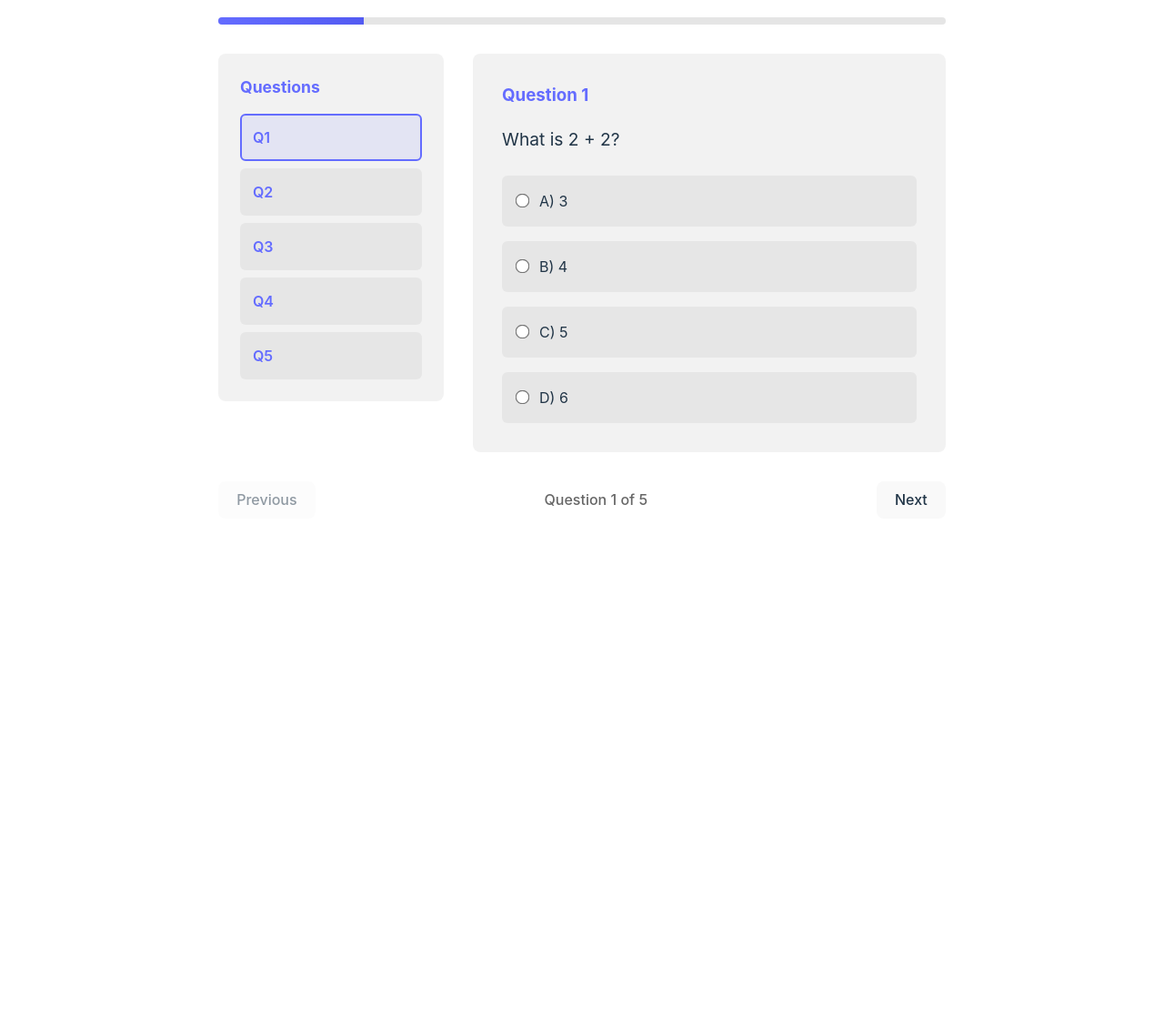
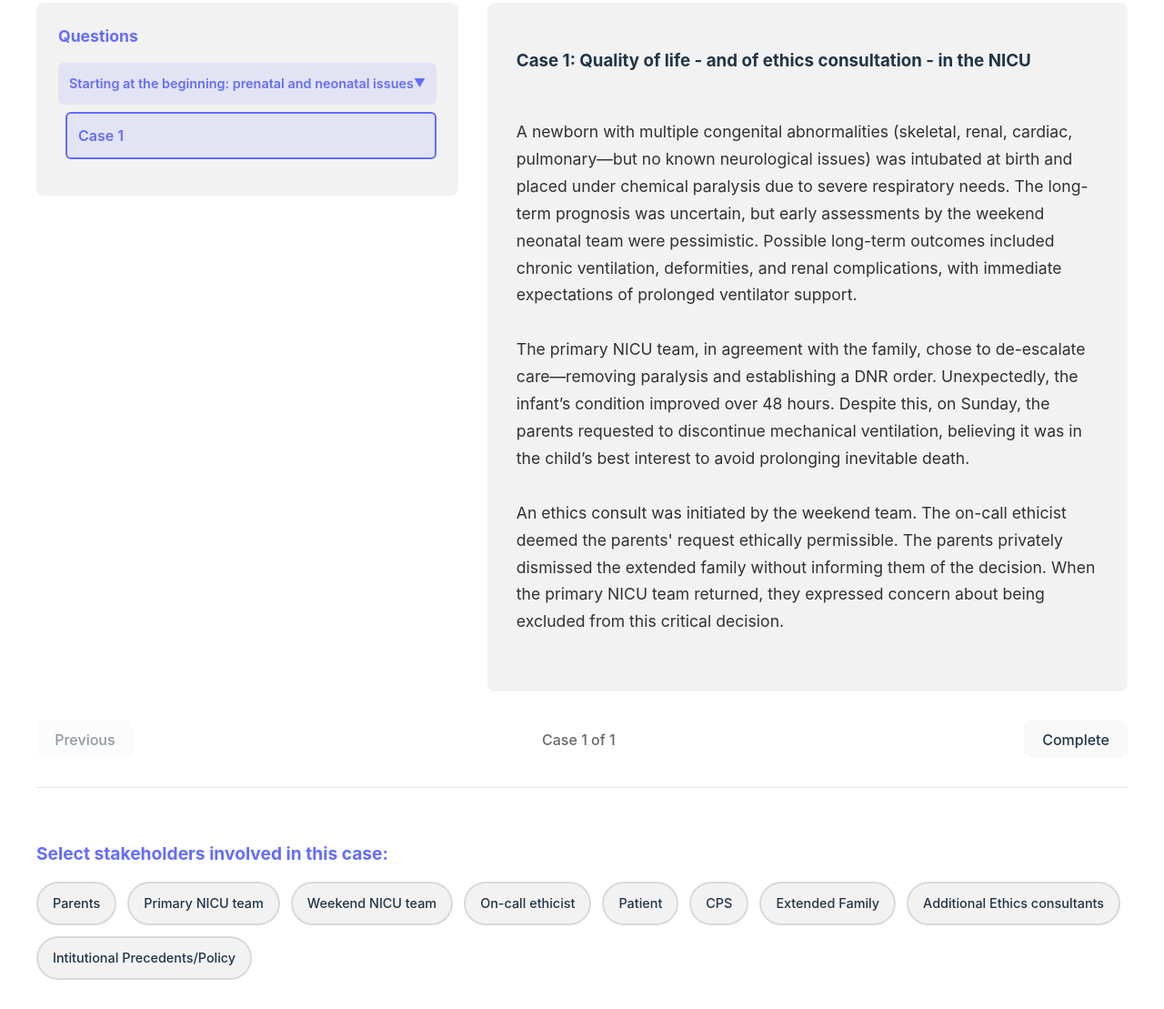
Before and after one commit to SanddhyaJ/erm_eval, a website built with Vite: page eval_app/index.html in a window 1280 px wide. Shown: the part 236-1345 px from the top of the page at 91% size. Before the commit the page ends 870 px from the top, so only its background shows below. Built offline with nearby package versions, Linux system fonts and the light colour scheme.

Commit message:
updated selection of stakeholders option

```diff
--- a/eval_app/src/evaluation.js
+++ b/eval_app/src/evaluation.js
@@ -1,6 +1,7 @@
 class EvaluationApp {
   constructor() {
     this.questions = []
+    this.stakeholders = []
     this.currentQuestionIndex = 0
     this.responses = []
     this.startTime = new Date()
@@ -8,9 +9,16 @@ class EvaluationApp {
 
   async loadCSVData() {
     try {
-      const response = await fetch('/data/sample_data.csv')
-      const csvText = await response.text()
-      this.questions = this.parseCSV(csvText)
+      // Load overview data
+      const overviewResponse = await fetch('/data/overview.csv')
+      const overviewText = await overviewResponse.text()
+      this.questions = this.parseCSV(overviewText)
+
+      // Load stakeholders data
+      const stakeholdersResponse = await fetch('/data/stakeholders.csv')
+      const stakeholdersText = await stakeholdersResponse.text()
+      this.stakeholders = this.parseCSV(stakeholdersText)
+
       return true
     } catch (error) {
       console.error('Error loading CSV data:', error)
@@ -19,17 +27,49 @@ class EvaluationApp {
   }
 
   parseCSV(csvText) {
-    const lines = csvText.trim().split('\n')
-    const headers = lines[0].split(',').map(header => header.replace(/"/g, ''))
+    const result = []
+    const lines = csvText.split('\n')
+    const headers = this.parseCSVLine(lines[0])
 
-    return lines.slice(1).map(line => {
-      const values = this.parseCSVLine(line)
-      const question = {}
-      headers.forEach((header, index) => {
-        question[header] = values[index] || ''
-      })
-      return question
-    })
+    let i = 1
+    while (i < lines.length) {
+      if (lines[i].trim() === '') {
+        i++
+        continue
+      }
+
+      const row = this.parseCSVRow(lines, i)
+      if (row.values.length > 0) {
+        const rowData = {}
+        headers.forEach((header, index) => {
+          rowData[header] = row.values[index] || ''
+        })
+        result.push(rowData)
+      }
+      i = row.nextIndex
+    }
+
+    return result
+  }
+
+  parseCSVRow(lines, startIndex) {
+    let currentLine = startIndex
+    let fullRow = lines[currentLine]
+
+    // Check if this row has unclosed quotes
+    let quoteCount = (fullRow.match(/"/g) || []).length
+
+    // If odd number of quotes, we need to continue to next lines
+    while (quoteCount % 2 !== 0 && currentLine + 1 < lines.length) {
+      currentLine++
+      fullRow += '\n' + lines[currentLine]
+      quoteCount += (lines[currentLine].match(/"/g) || []).length
+    }
+
+    return {
+      values: this.parseCSVLine(fullRow),
+      nextIndex: currentLine + 1
+    }
   }
 
   parseCSVLine(line) {
@@ -43,64 +83,45 @@ class EvaluationApp {
       if (char === '"') {
         inQuotes = !inQuotes
       } else if (char === ',' && !inQuotes) {
-        result.push(current.trim())
+        result.push(current.trim().replace(/^"|"$/g, ''))
         current = ''
       } else {
         current += char
       }
     }
 
-    result.push(current.trim())
-    return result.map(value => value.replace(/"/g, ''))
+    result.push(current.trim().replace(/^"|"$/g, ''))
+    return result
   }
 
   renderQuestion() {
-    const question = this.questions[this.currentQuestionIndex]
+    const caseData = this.questions[this.currentQuestionIndex]
     const container = document.getElementById('question-container')
 
+    // Ensure we have the summary content and format it with proper line breaks
+    const summaryText = (caseData.Summary || '').replace(/\n/g, '<br>')
+
     container.innerHTML = `
-      <div class="question">
-        <h3>Question ${this.currentQuestionIndex + 1}</h3>
-        <p class="question-text">${question.question}</p>
-
-        <div class="options">
-          <label class="option">
-            <input type="radio" name="answer" value="A">
-            <span>A) ${question.option_a}</span>
-          </label>
-          <label class="option">
-            <input type="radio" name="answer" value="B">
-            <span>B) ${question.option_b}</span>
-          </label>
-          <label class="option">
-            <input type="radio" name="answer" value="C">
-            <span>C) ${question.option_c}</span>
-          </label>
-          <label class="option">
-            <input type="radio" name="answer" value="D">
-            <span>D) ${question.option_d}</span>
-          </label>
+      <div class="case-description">
+        <h3>Case ${caseData['Case']}: ${caseData.Title}</h3>
+        <div class="case-summary">
+${summaryText}
         </div>
       </div>
     `
 
-    // Restore previous answer if it exists
-    const previousResponse = this.responses[this.currentQuestionIndex]
-    if (previousResponse) {
-      const radio = container.querySelector(`input[value="${previousResponse.selected_answer}"]`)
-      if (radio) radio.checked = true
-    }
-
     this.updateProgress()
     this.updateNavigation()
     this.updateSideMenu()
+    this.renderStakeholders()
   }
 
   updateProgress() {
     const progress = ((this.currentQuestionIndex + 1) / this.questions.length) * 100
     document.getElementById('progress').style.width = `${progress}%`
+    const currentCase = this.questions[this.currentQuestionIndex]
     document.getElementById('question-counter').textContent =
-      `Question ${this.currentQuestionIndex + 1} of ${this.questions.length}`
+      `Case ${currentCase['Case']} of ${this.questions.length}`
   }
 
   updateNavigation() {
@@ -209,18 +230,56 @@ class EvaluationApp {
   renderSideMenu() {
     const sideMenuContainer = document.getElementById('question-list')
 
-    sideMenuContainer.innerHTML = this.questions.map((question, index) => {
-      const isAnswered = this.responses[index] ? 'answered' : ''
-      const isCurrent = index === this.currentQuestionIndex ? 'current' : ''
-      const status = this.responses[index] ? '✓' : ''
+    // Group cases by category
+    const categorizedCases = this.questions.reduce((acc, caseData, index) => {
+      const category = caseData['Category'].trim()
+      if (!acc[category]) {
+        acc[category] = []
+      }
+      acc[category].push({ caseData, index })
+      return acc
+    }, {})
+
+    sideMenuContainer.innerHTML = Object.entries(categorizedCases).map(([category, cases]) => {
+      const categoryId = category.replace(/[^a-zA-Z0-9]/g, '-').toLowerCase()
 
       return `
-        <div class="question-nav-item ${isAnswered} ${isCurrent}" data-question-index="${index}">
-          <span class="question-nav-number">Q${index + 1}</span>
-          <span class="question-nav-status">${status}</span>
+        <div class="category-section">
+          <div class="category-header" data-category="${categoryId}">
+            <span class="category-title">${category}</span>
+            <span class="category-toggle">▼</span>
+          </div>
+          <div class="category-content" id="category-${categoryId}">
+            ${cases.map(({ caseData, index }) => {
+              const isCurrent = index === this.currentQuestionIndex ? 'current' : ''
+
+              return `
+                <div class="question-nav-item ${isCurrent}" data-question-index="${index}">
+                  <span class="question-nav-number">Case ${caseData['Case']}</span>
+                </div>
+              `
+            }).join('')}
+          </div>
         </div>
       `
     }).join('')
+
+    // Add click listeners to category headers for collapsing/expanding
+    sideMenuContainer.querySelectorAll('.category-header').forEach(header => {
+      header.addEventListener('click', (e) => {
+        const categoryId = e.currentTarget.getAttribute('data-category')
+        const content = document.getElementById(`category-${categoryId}`)
+        const toggle = e.currentTarget.querySelector('.category-toggle')
+
+        if (content.classList.contains('collapsed')) {
+          content.classList.remove('collapsed')
+          toggle.textContent = '▼'
+        } else {
+          content.classList.add('collapsed')
+          toggle.textContent = '▶'
+        }
+      })
+    })
 
     // Add click listeners to navigation items
     sideMenuContainer.querySelectorAll('.question-nav-item').forEach(item => {
@@ -246,23 +305,33 @@ class EvaluationApp {
     const items = document.querySelectorAll('.question-nav-item')
 
     items.forEach((item, index) => {
+      const itemIndex = parseInt(item.getAttribute('data-question-index'))
+
       // Remove current class from all items
       item.classList.remove('current')
 
-      // Add current class to active question
-      if (index === this.currentQuestionIndex) {
+      // Add current class to active case
+      if (itemIndex === this.currentQuestionIndex) {
         item.classList.add('current')
       }
+    })
+  }
 
-      // Update answered status
-      if (this.responses[index]) {
-        item.classList.add('answered')
-        item.querySelector('.question-nav-status').textContent = '✓'
-      } else {
-        item.classList.remove('answered')
-        item.querySelector('.question-nav-status').textContent = ''
-      }
-    })
+  renderStakeholders() {
+    const caseData = this.questions[this.currentQuestionIndex]
+    const stakeholdersContainer = document.getElementById('stakeholders-options')
+
+    // Get stakeholders for this case
+    const caseStakeholders = this.stakeholders.filter(stakeholder =>
+      stakeholder.Case === caseData['Case']
+    )
+
+    stakeholdersContainer.innerHTML = caseStakeholders.map((stakeholder, index) => `
+      <label class="stakeholder-option">
+        <input type="checkbox" name="stakeholders" value="${stakeholder.Stakeholder}" id="stakeholder-${index}">
+        <span>${stakeholder.Stakeholder}</span>
+      </label>
+    `).join('')
   }
 }
 
--- a/eval_app/src/main.js
+++ b/eval_app/src/main.js
@@ -32,8 +32,15 @@ document.querySelector('#app').innerHTML = `
 
       <div class="navigation">
         <button id="prev-btn" class="nav-btn" disabled>Previous</button>
-        <span id="question-counter">Question 1 of 5</span>
+        <span id="question-counter">Case 1 of 1</span>
         <button id="next-btn" class="nav-btn">Next</button>
+      </div>
+
+      <div id="stakeholders-section" class="stakeholders-section">
+        <h4>Select stakeholders involved in this case:</h4>
+        <div id="stakeholders-options" class="stakeholders-options">
+          <!-- Stakeholder options will be loaded here -->
+        </div>
       </div>
 
       <div id="completion-section" class="completion-section" style="display: none;">
--- a/eval_app/src/style.css
+++ b/eval_app/src/style.css
@@ -30,12 +30,12 @@ body {
 #app {
   max-width: 1280px;
   margin: 0 auto;
-  padding: 2rem;
+  padding: 2rem 1rem;
   text-align: center;
 }
 
 .evaluation-container {
-  max-width: 800px;
+  max-width: 1200px;
   margin: 0 auto;
   text-align: left;
 }
@@ -283,6 +283,137 @@ header p {
   opacity: 0.7;
 }
 
+.case-description {
+  padding: 0;
+}
+
+.case-description h2 {
+  color: #646cff;
+  margin-top: 0;
+  margin-bottom: 1.5rem;
+  font-size: 1.5em;
+  line-height: 1.3;
+}
+
+.case-summary {
+  font-size: 1.1em;
+  line-height: 1.7;
+  color: rgba(255, 255, 255, 0.9);
+  white-space: pre-wrap;
+}
+
+.category-section {
+  margin-bottom: 1rem;
+}
+
+.category-header {
+  display: flex;
+  align-items: center;
+  justify-content: space-between;
+  padding: 0.75rem;
+  background: rgba(100, 108, 255, 0.1);
+  border-radius: 6px;
+  cursor: pointer;
+  transition: background-color 0.2s ease;
+  margin-bottom: 0.5rem;
+}
+
+.category-header:hover {
+  background: rgba(100, 108, 255, 0.15);
+}
+
+.category-title {
+  font-weight: 600;
+  color: #646cff;
+  font-size: 0.9em;
+}
+
+.category-toggle {
+  font-size: 0.8em;
+  color: #646cff;
+  transition: transform 0.2s ease;
+}
+
+.category-content {
+  display: flex;
+  flex-direction: column;
+  gap: 0.5rem;
+  padding-left: 0.5rem;
+  transition: all 0.3s ease;
+  overflow: hidden;
+}
+
+.category-content.collapsed {
+  max-height: 0;
+  padding: 0;
+  margin: 0;
+  opacity: 0;
+}
+
+.category-content:not(.collapsed) {
+  max-height: 500px;
+  opacity: 1;
+}
+
+.stakeholders-section {
+  margin-top: 2rem;
+  padding-top: 2rem;
+  border-top: 1px solid rgba(255, 255, 255, 0.1);
+}
+
+.stakeholders-section h4 {
+  color: #646cff;
+  margin-bottom: 1rem;
+  font-size: 1.2em;
+}
+
+.stakeholders-options {
+  display: flex;
+  flex-wrap: wrap;
+  gap: 0.75rem;
+}
+
+.stakeholder-option {
+  display: inline-flex;
+  align-items: center;
+  padding: 0.75rem 1rem;
+  background: rgba(255, 255, 255, 0.05);
+  border: 2px solid rgba(255, 255, 255, 0.1);
+  border-radius: 25px;
+  cursor: pointer;
+  transition: all 0.3s ease;
+  font-size: 0.9em;
+  font-weight: 500;
+  user-select: none;
+}
+
+.stakeholder-option:hover {
+  background: rgba(255, 255, 255, 0.1);
+  border-color: rgba(100, 108, 255, 0.5);
+  transform: translateY(-2px);
+}
+
+.stakeholder-option input[type="checkbox"] {
+  display: none;
+}
+
+.stakeholder-option input[type="checkbox"]:checked + span {
+  color: white;
+}
+
+.stakeholder-option:has(input:checked) {
+  background: linear-gradient(90deg, #646cff, #535bf2);
+  border-color: #646cff;
+  color: white;
+  box-shadow: 0 4px 12px rgba(100, 108, 255, 0.3);
+}
+
+.stakeholder-option span {
+  flex: 1;
+  line-height: 1.4;
+  transition: color 0.3s ease;
+}
+
 @media (prefers-color-scheme: light) {
   :root {
     color: #213547;
@@ -306,6 +437,35 @@ header p {
 
   .question-nav-item:hover {
     background: rgba(0, 0, 0, 0.1);
+  }
+
+  .case-summary {
+    color: rgba(0, 0, 0, 0.8);
+  }
+
+  .category-header:hover {
+    background: rgba(100, 108, 255, 0.1);
+  }
+
+  .stakeholders-section {
+    border-top-color: rgba(0, 0, 0, 0.1);
+  }
+
+  .stakeholder-option {
+    background: rgba(0, 0, 0, 0.05);
+    border-color: rgba(0, 0, 0, 0.1);
+  }
+
+  .stakeholder-option:hover {
+    background: rgba(0, 0, 0, 0.1);
+    border-color: rgba(100, 108, 255, 0.5);
+  }
+
+  .stakeholder-option:has(input:checked) {
+    background: linear-gradient(90deg, #646cff, #535bf2);
+    border-color: #646cff;
+    color: white;
+    box-shadow: 0 4px 12px rgba(100, 108, 255, 0.3);
   }
 
   .option {
```
